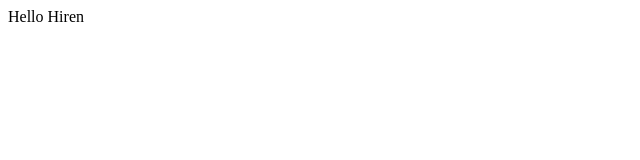
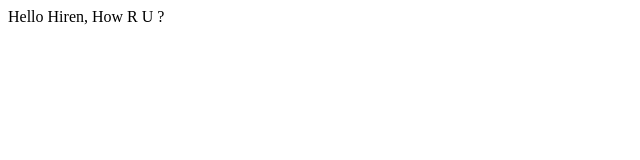
Before and after one commit to mmeetengineer/hmgtest, a plain HTML site: page index.html in a window 1280 px wide. Shown: the full height of the page, 0-640 px from the left. Drawn offline with Linux system fonts and the light colour scheme.

Commit message:
Update index.html

```diff
--- a/index.html
+++ b/index.html
@@ -1,3 +1,3 @@
 <html>
-  Hello Hiren
+  Hello Hiren, How R U ?
 </html>
```
